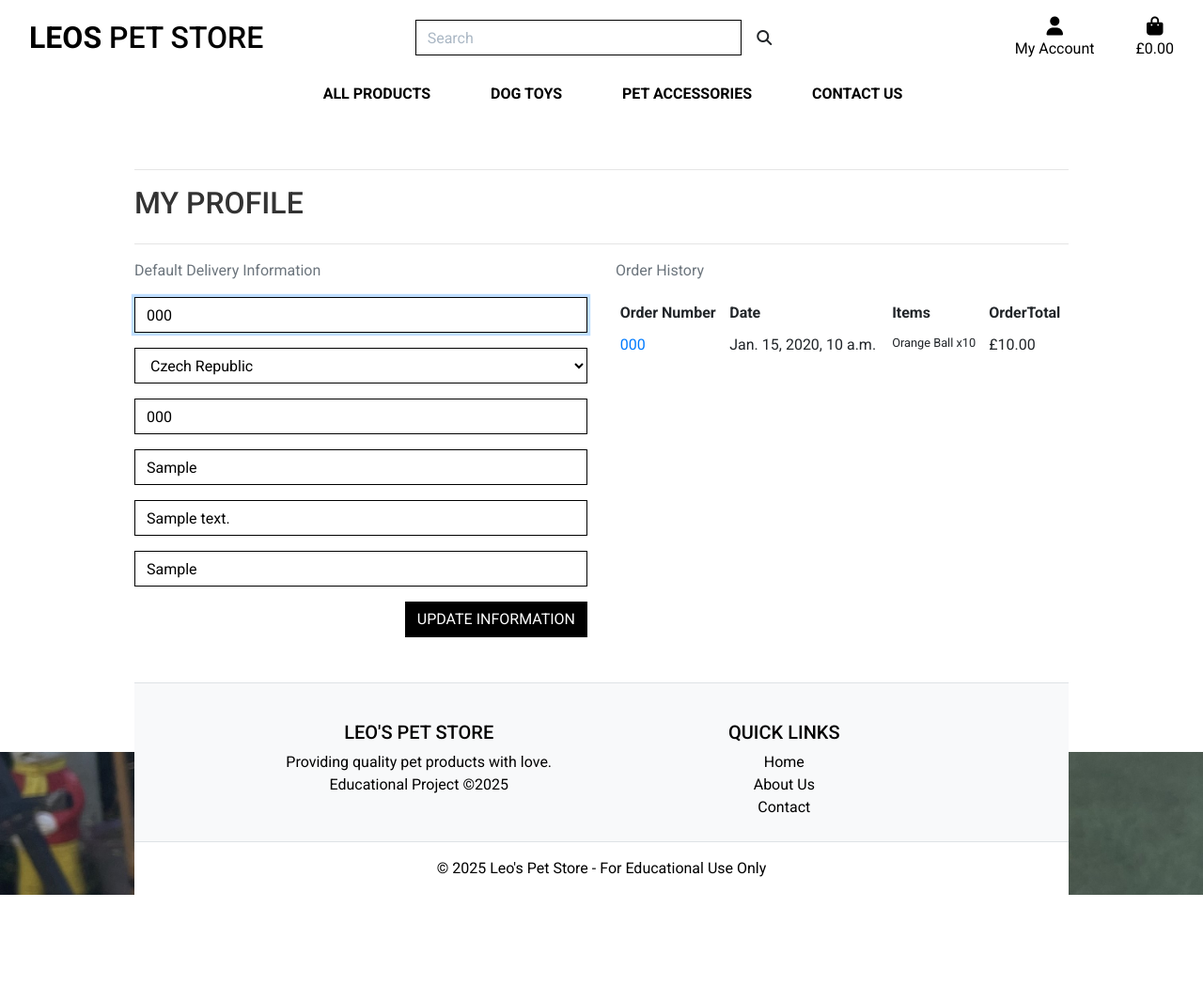
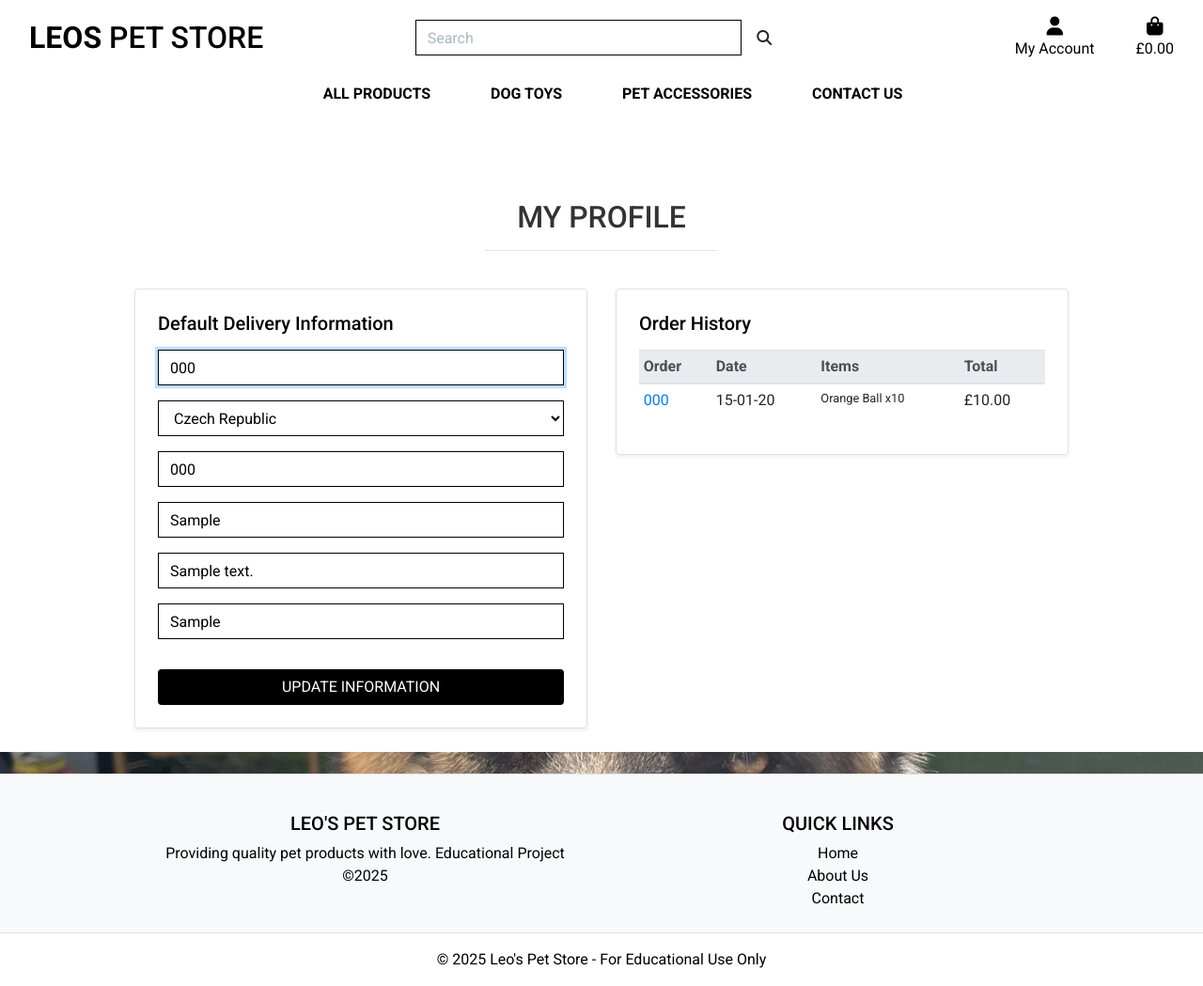
Before and after one commit to ashley9368/Leos-Pet-Store-PP5, a Django app: page /profile/ in a window 1280 px wide. Shown: the whole page at 94% size. Before the commit the page ends 952 px from the top, so only its background shows below. Run offline with Django 3.2, Linux system fonts and the light colour scheme; a user stored in the database is signed in; data comes from the database, SQL or seed files in the repository; tables that the repository leaves empty hold one stand-in row (values such as "Sample post"); parts of the project's set-up code (start-up, migrations or seed data) failed here and were passed over; some libraries are stand-ins or nearby versions.

Commit message:
tidy up profiles app, re style profile.html

```diff
--- a/contact/templates/contact/contact.html
+++ b/contact/templates/contact/contact.html
@@ -33,7 +33,7 @@
                     {{ form.message }}
                 </div>
                 <!-- Submit button -->
-                <button type="submit" class="btn btn-primary btn-block">
+                <button type="submit" class="btn btn-block" style="background-color: black; color: white;">
                     Send Message
                 </button>
             </form>
--- a/products/models.py
+++ b/products/models.py
@@ -41,7 +41,7 @@
     @property
     def is_flagged(self):
         #If there is more then 4 downvotes mark this product as flagged, then show red border for superuser
-        return self.downvotes >= 4
+        return self.downvotes >= 1
 
 #Keep track of each user's up/down vote
 class ProductVote(models.Model):
--- a/profiles/models.py
+++ b/profiles/models.py
@@ -30,5 +30,4 @@
     """
     if created:
         UserProfile.objects.create(user=instance)
-    # Existing users: just save the profile
     instance.userprofile.save()
--- a/profiles/static/profiles/css/js/countryfield.js
+++ b/profiles/static/profiles/css/js/countryfield.js
@@ -1,7 +1,7 @@
 let countrySelected = $('#id_default_country').val();
 if(!countrySelected) {
     $('#id_default_country').css('color', '#aab7c4');
-};
+}
 $('#id_default_country').change(function() {
     countrySelected = $(this).val();
     if(!countrySelected) {
--- a/profiles/static/profiles/css/profile.css
+++ b/profiles/static/profiles/css/profile.css
@@ -1,5 +1,5 @@
 .order-history {
-    max-height: 416px; /* height of profile form + submit button */
+    max-height: 416px;
     overflow-y: auto;
 }
 
--- a/profiles/templates/profiles/profile.html
+++ b/profiles/templates/profiles/profile.html
@@ -6,61 +6,62 @@
 {% endblock %}
 
 {% block page_header %}
-    <div class="container header-container">
-        <div class="row">
-            <div class="col"></div>
-        </div>
-    </div>
+<div class="container header-container"></div>
 {% endblock %}
 
 {% block content %}
 <div class="overlay"></div>
-    <div class="container">
-        <div class="row">
-            <div class="col">
-                <hr>
-                <h2 class="logo-font mb-4">My Profile</h2>
-                <hr>
+<div class="container my-5">
+    <div class="row mb-4">
+        <div class="col text-center">
+            <h2 class="logo-font mb-2">My Profile</h2>
+            <hr class="w-25 mx-auto">
         </div>
     </div>
-        <div class="row">
+    <div class="row gy-4">
+        <!-- Delivery Info -->
         <div class="col-12 col-lg-6">
-                <p class="text-muted">Default Delivery Information</p>
-                <form class="mt-3" action="{% url 'profile' %}" method="POST" id="profile-update-form">
+            <div class="p-4 border rounded shadow-sm bg-white">
+                <h5 class="text-black mb-3">Default Delivery Information</h5>
+                <form action="{% url 'profile' %}" method="POST" id="profile-update-form">
                     {% csrf_token %}
                     {{ form|crispy }}
-                    <button class="btn btn-black rounded-0 text-uppercase float-right">Update Information</button>
+                    <button class="btn btn-black w-100 mt-3 text-uppercase">Update Information</button>
                 </form>
             </div>
+        </div>
+
+        <!-- Order History -->
         <div class="col-12 col-lg-6">
-                <p class="text-muted">Order History</p>
+            <div class="p-4 border rounded shadow-sm bg-white">
+                <h5 class="text-black mb-3">Order History</h5>
                 <div class="order-history table-responsive">
-                    <table class="table table-sm table-borderless">
-                        <thead>
+                    <table class="table table-sm table-hover">
+                        <thead class="thead-light">
                             <tr>
-                                <th>Order Number</th>
+                                <th>Order</th>
                                 <th>Date</th>
                                 <th>Items</th>
-                                <th>OrderTotal</th>
+                                <th>Total</th>
                             </tr>
                         </thead>
                         <tbody>
                             {% for order in orders %}
                             <tr>
                                 <td>
-                                        <a href="{% url 'order_history' order.order_number %}"
-                                        title="{{ order.order_number }}">
+                                    <a href="{% url 'order_history' order.order_number %}" title="{{ order.order_number }}">
                                         {{ order.order_number|truncatechars:6 }}
                                     </a>
                                 </td>
-                                    <td>{{ order.date }}</td>
+                                <td>{{ order.date|date:"d-m-y" }}</td>
                                 <td>
-                                        <ul class="list-unstyled">
+                                    <ul class="list-unstyled mb-0">
                                         {% for item in order.lineitems.all %}
                                         <li class="small">
                                             {% if item.product.has_sizes %}
                                             Size {{ item.product.size|upper }}
-                                                    {% endif %}{{ item.product.name }} x{{ item.quantity }}
+                                            {% endif %}
+                                            {{ item.product.name }} x{{ item.quantity }}
                                         </li>
                                         {% endfor %}
                                     </ul>
@@ -73,6 +74,8 @@
                 </div>
             </div>
         </div>
+    </div>
+</div>
 {% endblock %}
 
 {% block postloadjs %}
--- a/profiles/views.py
+++ b/profiles/views.py
@@ -8,11 +8,12 @@
 
 @login_required
 def profile(request):
-    """ Display the user's profile. """
+    """ Display user profile """
     profile = get_object_or_404(UserProfile, user=request.user)
 
     if request.method == 'POST':
         form = UserProfileForm(request.POST, instance=profile)
+
         if form.is_valid():
             form.save()
             messages.success(request, 'Profile updated successfully')
```
Also changed, not shown: bag/templates/bag/bag.html (+3 -7 lines). Lines whose indentation alone changed are shown as unchanged.
